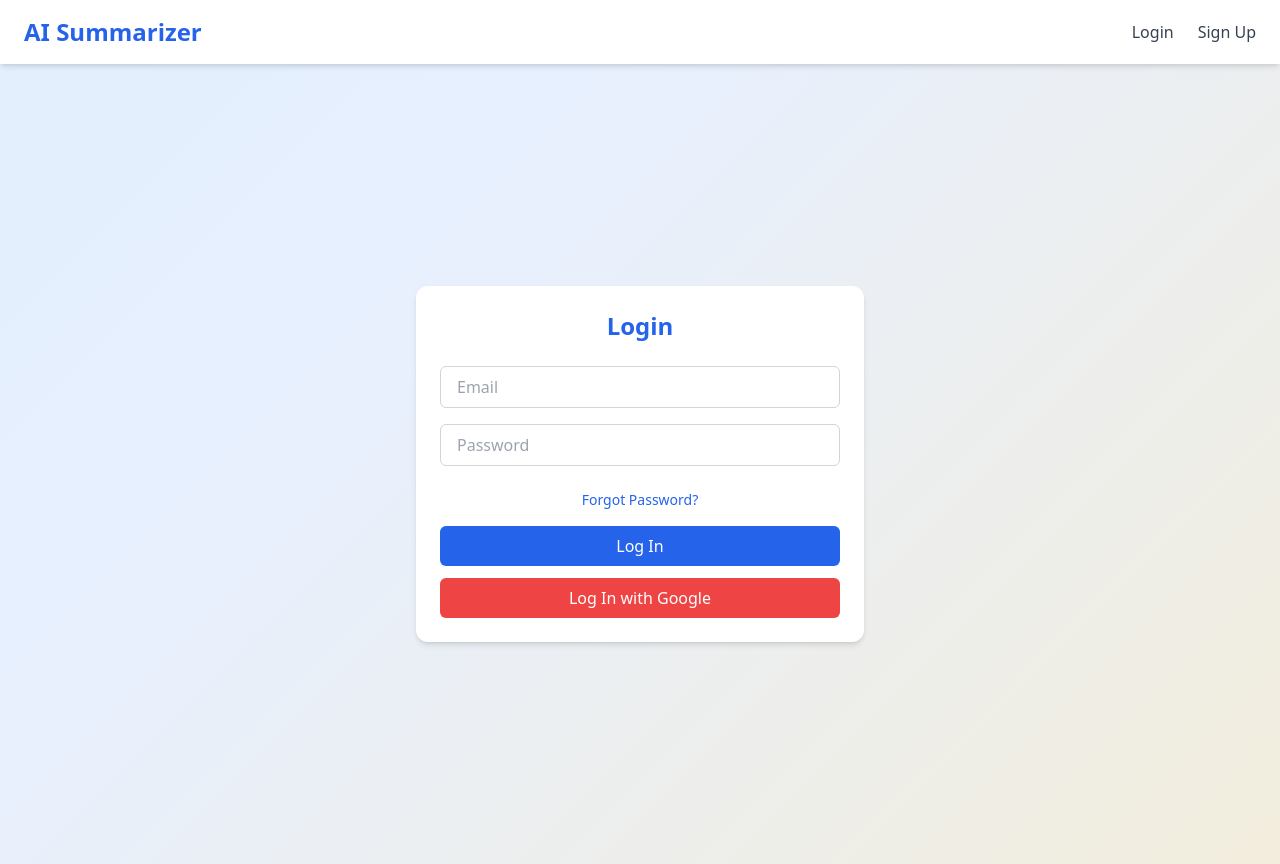
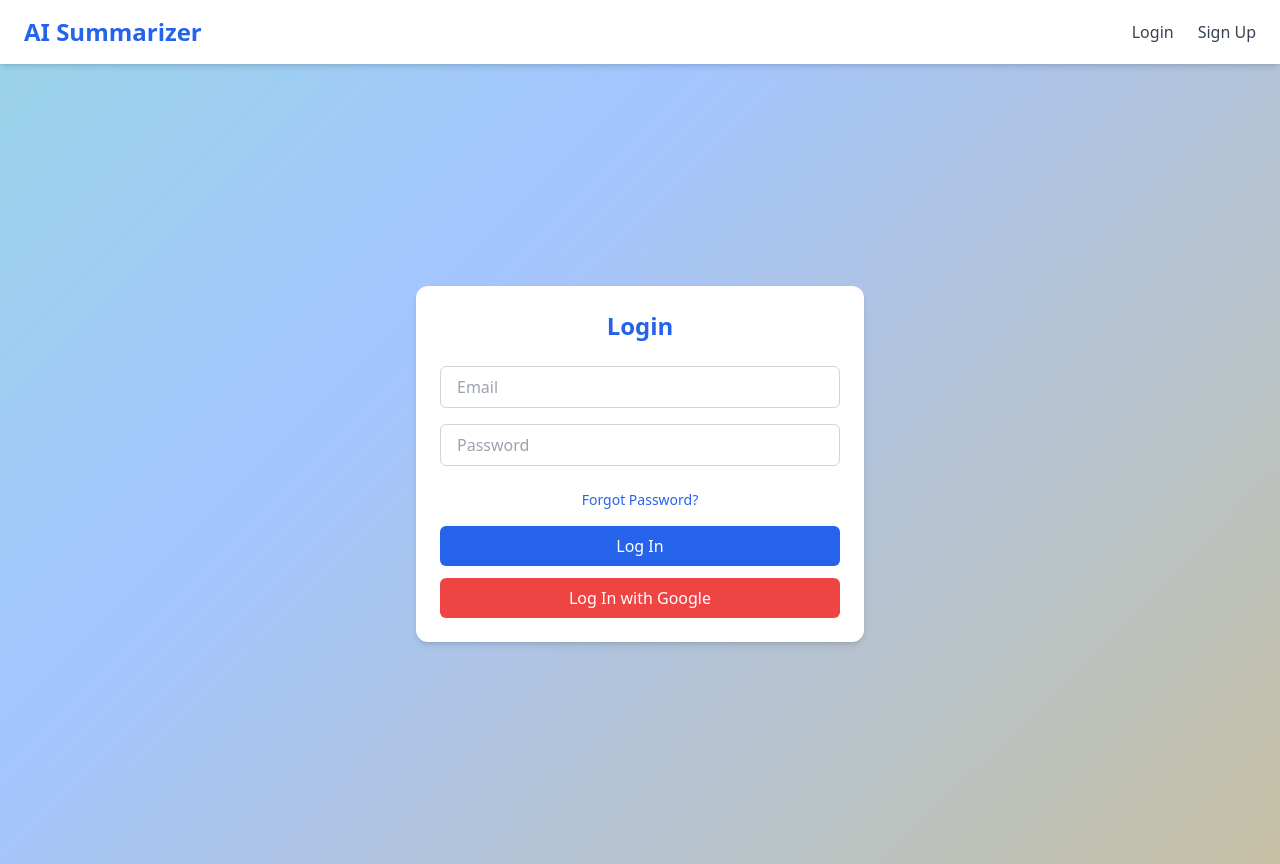
Before and after one commit to Anishhhh12/AI-Summarizer, a React (Vite) app in the folder ai-summarizer-frontend/: page /login in a window 1280 px wide. Built offline with nearby package versions, Linux system fonts and the light colour scheme; no server answers.

Commit message:
Update index.css

```diff
--- a/ai-summarizer-frontend/src/index.css
+++ b/ai-summarizer-frontend/src/index.css
@@ -4,7 +4,7 @@
 @tailwind utilities;
 
 .animated-gradient {
-    background: linear-gradient(-45deg, #fceabb, #e8f0fe, #d3eefd, #fcd1f6);
+    background: linear-gradient(-45deg, #e9bc4a, #a3c5ff, #81ffa5, #ffabf4);
     background-size: 400% 400%;
     animation: gradientMove 15s ease infinite;
   }
```
